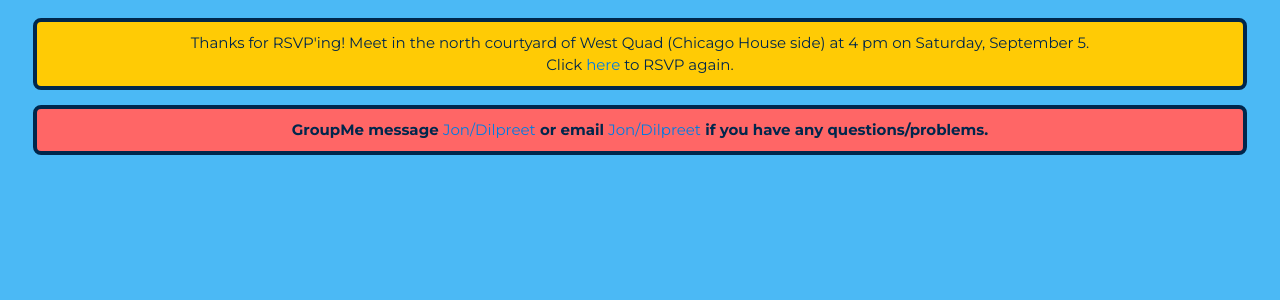
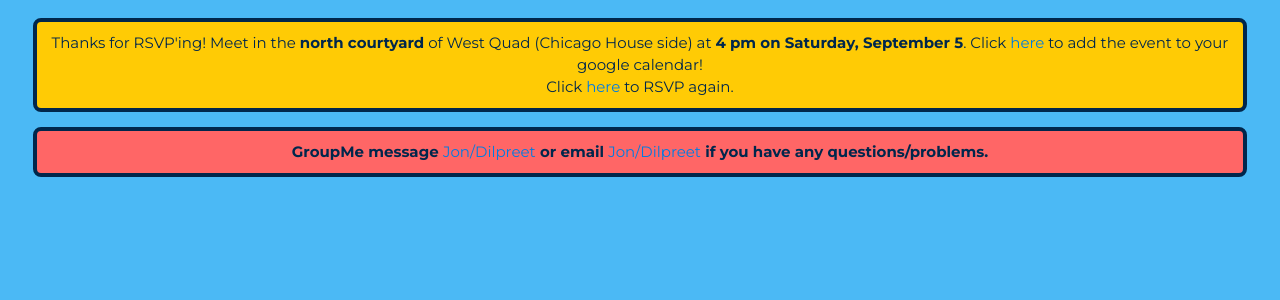
Before and after one commit to umichfjp/umichfjp.github.io, a Jekyll site: the page built from pages/signup/mcsp_infomtg_20_2_reply.html, in a window 1280 px wide. Shown: the top 300 px of the page. Built offline with Jekyll 4.4.1, drawn with Linux system fonts in a browser that asks for light colours.

Commit message:
Update mcsp_infomtg_20_2_reply.html

```diff
--- a/pages/signup/mcsp_infomtg_20_2_reply.html
+++ b/pages/signup/mcsp_infomtg_20_2_reply.html
@@ -8,7 +8,7 @@ title: Flint Justice Partnership Official Website
 
       <div class="text"><center>
         <div class="container"><h3>
-          Thanks for RSVP'ing! Meet in the north courtyard of West Quad (Chicago House side) at 4 pm on Saturday, September 5.
+          Thanks for RSVP'ing! Meet in the <b>north courtyard</b> of West Quad (Chicago House side) at <b>4 pm on Saturday, September 5</b>. Click <a href="https://calendar.google.com/event?action=TEMPLATE&tmeid=Mmp0NDF1OGNpYm10ODFtYm9ic2IwYjlqZHUgdTRuZTJ1b3F1bzc4YXR1bm45OGh1cDBwNDhAZw&tmsrc=u4ne2uoquo78atunn98hup0p48%40group.calendar.google.com" target="_blank">here</a> to add the event to your google calendar!
           <br />Click <a href="https://umichfjp.github.io/pages/signup/mcsp_infomtg_20_2">here</a> to RSVP again.
         </h3></div>
           <div class="containerred">
```
